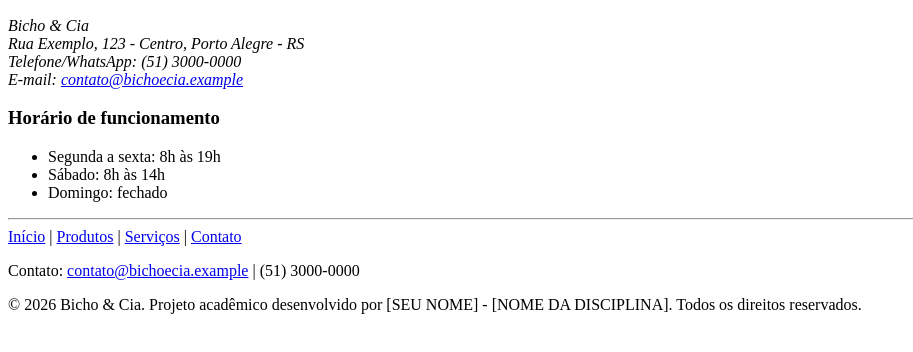
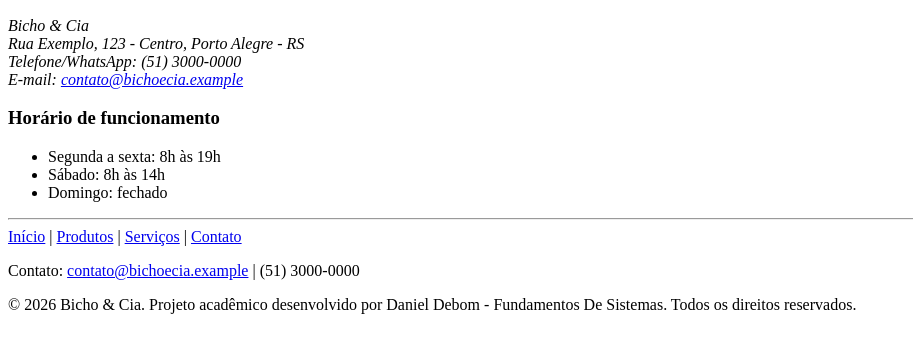
Before and after one commit to DanielFernandesX/PetShop-Bichos-Cia, a plain HTML site: page contato.html in a window 1280 px wide. Shown: the part 236-588 px from the top of the page, without its empty margins (0-913 px from the left). Drawn offline with Linux system fonts and the light colour scheme.

Commit message:
Update footer with author name and course details

```diff
--- a/contato.html
+++ b/contato.html
@@ -42,7 +42,7 @@
       <a href="contato.html">Contato</a>
     </nav>
     <p>Contato: <a href="mailto:contato@bichoecia.example">contato@bichoecia.example</a> | (51) 3000-0000</p>
-    <p>&copy; 2026 Bicho &amp; Cia. Projeto acadêmico desenvolvido por [SEU NOME] - [NOME DA DISCIPLINA]. Todos os direitos reservados.</p>
+    <p>&copy; 2026 Bicho &amp; Cia. Projeto acadêmico desenvolvido por Daniel Debom - Fundamentos De Sistemas. Todos os direitos reservados.</p>
   </footer>
 </body>
 </html>
```
